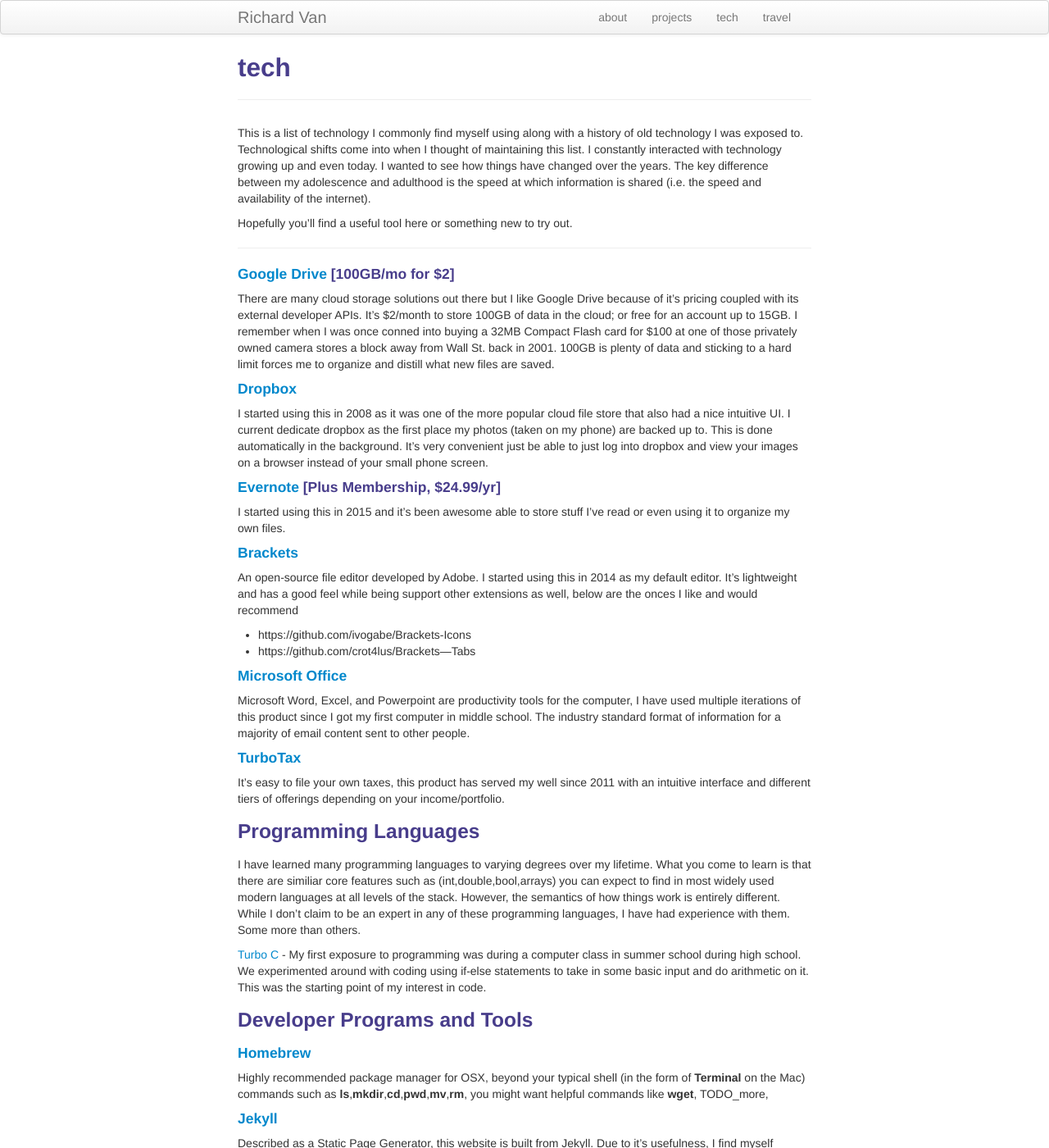
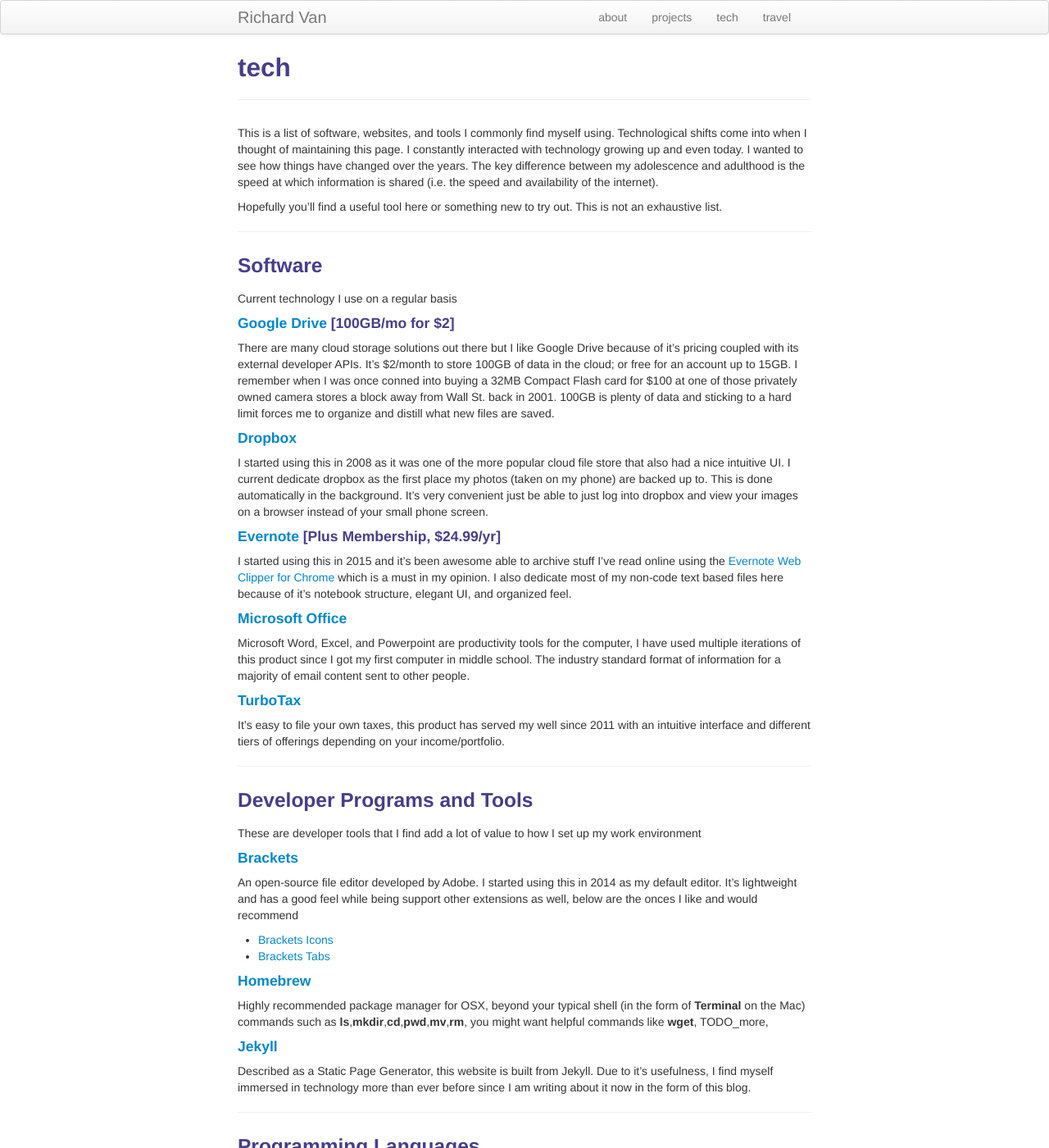
Before and after one commit to richardvan/richardvan.github.io, a Jekyll site: the page built from pages/tech.md, in a window 1280 px wide and 1400 px high. Shown: the whole window at 82% size. Built offline with Jekyll 4.4.1, drawn with Linux system fonts in a browser that asks for light colours; some of the changed text lies outside the part shown.

Commit message:
updated and stubbed out jekyll writeup and other blog post

```diff
--- a/pages/tech.md
+++ b/pages/tech.md
@@ -4,11 +4,15 @@ title: tech
 description: Richard Van's software
 ---
 
-This is a list of technology I commonly find myself using along with a history of old technology I was exposed to. Technological shifts come into when I thought of maintaining this list. I constantly interacted with technology growing up and even today.  I wanted to see how things have changed over the years. The key difference between my adolescence and adulthood is the speed at which information is shared (i.e. the speed and availability of the internet).
+This is a list of software, websites, and tools I commonly find myself using. Technological shifts come into when I thought of maintaining this page. I constantly interacted with technology growing up and even today.  I wanted to see how things have changed over the years. The key difference between my adolescence and adulthood is the speed at which information is shared (i.e. the speed and availability of the internet).
 
-Hopefully you'll find a useful tool here or something new to try out.
+Hopefully you'll find a useful tool here or something new to try out. This is not an exhaustive list.
 
 ---
+
+### Software
+
+Current technology I use on a regular basis
 
 #### <a name="current"></a>[Google Drive](https://www.google.com/drive/) [100GB/mo for $2]
 
@@ -20,14 +24,8 @@ I started using this in 2008 as it was one of the more popular cloud file store
 
 #### <a name="current"></a>[Evernote](https://evernote.com) [Plus Membership, $24.99/yr]
 
-I started using this in 2015 and it's been awesome able to store stuff I've read or even using it to organize my own files.
+I started using this in 2015 and it's been awesome able to archive stuff I've read online using the [Evernote Web Clipper for Chrome](https://chrome.google.com/webstore/detail/evernote-web-clipper/pioclpoplcdbaefihamjohnefbikjilc?hl=en) which is a must in my opinion.  I also dedicate most of my non-code text based files here because of it's notebook structure, elegant UI, and organized feel.
 
-#### <a name="current"></a>[Brackets](http://brackets.io/)
-
-An open-source file editor developed by Adobe. I started using this in 2014 as my default editor.  It's lightweight and has a good feel while being support other extensions as well, below are the onces I like and would recommend
-
-- https://github.com/ivogabe/Brackets-Icons
-- https://github.com/crot4lus/Brackets---Tabs
 
 #### <a name="current"></a>[Microsoft Office](https://products.office.com)
 
@@ -38,27 +36,39 @@ Microsoft Word, Excel, and Powerpoint are productivity tools for the computer, I
 It's easy to file your own taxes, this product has served my well since 2011 with an intuitive interface and different tiers of offerings depending on your income/portfolio.
 
 
+
+
+---
+
+### Developer Programs and Tools
+
+These are developer tools that I find add a lot of value to how I set up my work environment
+
+
+#### <a name="current"></a>[Brackets](http://brackets.io/)
+
+An open-source file editor developed by Adobe. I started using this in 2014 as my default editor.  It's lightweight and has a good feel while being support other extensions as well, below are the onces I like and would recommend
+
+- [Brackets Icons](https://github.com/ivogabe/Brackets-Icons)
+- [Brackets Tabs](https://github.com/crot4lus/Brackets---Tabs)
+
+#### <a name="current"></a>[Homebrew](http://brew.sh/)
+
+Highly recommended package manager for OSX, beyond your typical shell (in the form of **Terminal** on the Mac) commands such as **ls**,**mkdir**,**cd**,**pwd**,**mv**,**rm**, you might want helpful commands like **wget**, TODO_more,
+
+#### <a name="current"></a>[Jekyll](https://jekyllrb.com/)
+
+Described as a Static Page Generator, this website is built from Jekyll.  Due to it's usefulness, I find myself immersed in technology more than ever before since I am writing about it now in the form of this blog.
+
+
+---
+
 ### Programming Languages
 
 I have learned many programming languages to varying degrees over my lifetime. What you come to learn is that there are similiar core features such as (int,double,bool,arrays) you can expect to find in most widely used modern languages at all levels of the stack.  However, the semantics of how things work is entirely different.  While I don't claim to be an expert in any of these programming languages, I have had experience with them.  Some more than others.
 
 
-
-
 [Turbo C](https://en.wikipedia.org/wiki/Borland_Turbo_C) - My first exposure to programming was during a computer class in summer school during high school.  We experimented around with coding using if-else statements to take in some basic input and do arithmetic on it.  This was the starting point of my interest in code.
-
-
-### Developer Programs and Tools
-
-#### <a name="current"></a>[Homebrew](http://brew.sh/)
-
-Highly recommended package manager for OSX, beyond your typical shell (in the form of **Terminal** on the Mac) commands such as **ls**,**mkdir**,**cd**,**pwd**,**mv**,**rm**, you might want helpful commands like **wget**, TODO_more,
-
-
-#### <a name="current"></a>[Jekyll](https://jekyllrb.com/)
-
-Described as a Static Page Generator, this website is built from Jekyll.  Due to it's usefulness, I find myself immersed in technology more than ever before since I am writing about it now in the form of this blog.
-
 
 ---
 
--- a/pages/travel.md
+++ b/pages/travel.md
@@ -3,7 +3,9 @@ layout: page
 title: travel
 ---
 
-TODO - blog post "Richard's top ten tips to better travel"
+Traveling is an important aspect of my life.  I have had the opportunity to visit and explore many different countries and learn about similiar and different people from around the world can be.  I keep this list for myself to reflect on and also to inspire others to check out new places.
+
+Check out my [top travel tips]({% post_url 2016-04-11-top-travel-tips %}).
 
 **Countries I visited during my extended trip in 2014-2015 (chronologically):**
 
```
Also changed, not shown: other parts of pages/tech.md (+6 -0 lines), _posts/2016-04-11-top-travel-tips.md (renamed from _posts/2016-04-11-my-top-ten-tips-to-better-travel.md, +5 -1 lines), _posts/2016-04-13-why-a-jekyll-site.md (+15 -2 lines), pages/blog.md (+8 -0 lines), pages/projects.md (+2 -2 lines).
